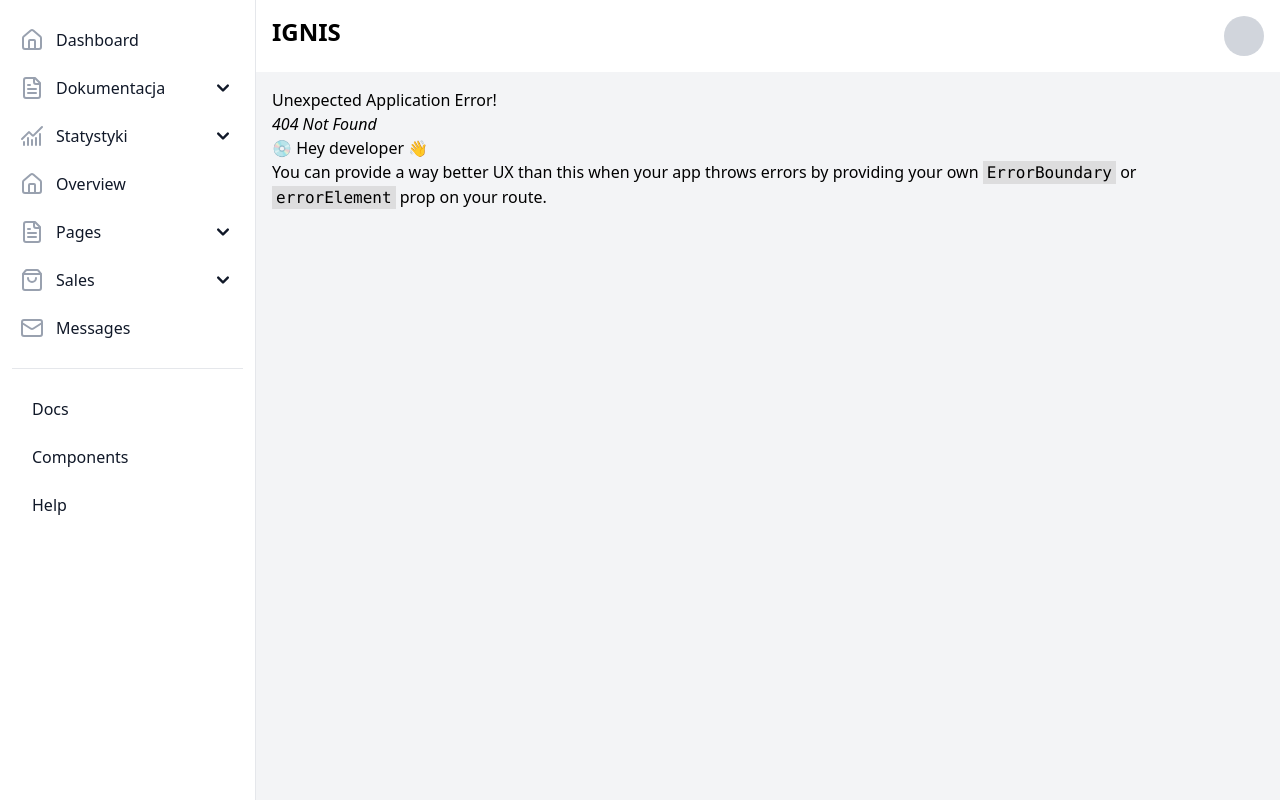
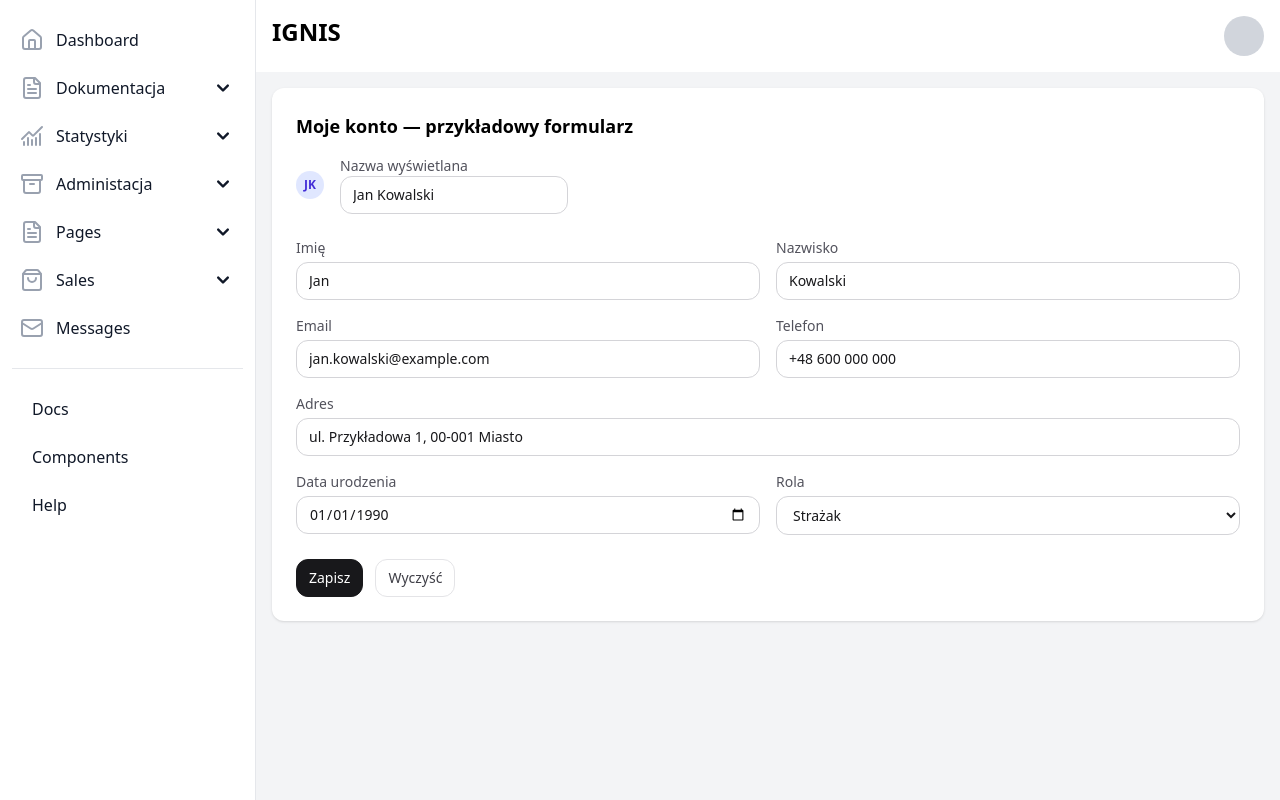
Before and after one commit to kolesie09/Ignis, a React (Vite) app in the folder Ignis-React/: page /my-account in a window 1280 px wide. Before the commit this address had no page. Built offline with nearby package versions, Linux system fonts and the light colour scheme.

Commit message:
Wstępne dodanie strony z informacjami o koncie

```diff
--- a/Ignis-React/src/App.jsx
+++ b/Ignis-React/src/App.jsx
@@ -1,10 +1,7 @@
 import React from "react";
 import AppLayout from "./layout/AppLayout.jsx";
-import Home from "./pages/Home.jsx";
+
 function App() {
-  const [page, setPage] = React.useState("dashboard");
-  const [selected, setSelected] = React.useState(null);
-
   return <AppLayout />;
 }
 
--- a/Ignis-React/src/components/DepartureCard/CarCrewCard.jsx
+++ b/Ignis-React/src/components/DepartureCard/CarCrewCard.jsx
@@ -1,6 +1,7 @@
 import React, { useEffect, useMemo, useState } from "react";
 import { Card, CardBody, CardHeader } from "../Card";
 import SelectInput from "../../components/SelectInput";
+import { Button } from "../../components/Button.jsx";
 
 export default function CrewCar({
   title = "499z01",
@@ -118,6 +119,14 @@ export default function CrewCar({
       <CardBody className="p-4">
         <CardHeader title={title} />
 
+        {enableAutoAssign && (
+          <div className="mb-3">
+            <Button variant="ghost" onClick={autoAssign}>
+              Auto-obsadź
+            </Button>
+          </div>
+        )}
+
         <SelectInput
           value={driver}
           onChange={setDriver}
--- a/Ignis-React/src/components/Inputs.jsx
+++ b/Ignis-React/src/components/Inputs.jsx
@@ -1,3 +1,5 @@
+import { useId } from "react";
+
 export const Input = ({ className = "", ...props }) => (
   <input
     className={`w-full rounded-xl border border-zinc-300 dark:border-zinc-700 bg-white dark:bg-zinc-950 text-zinc-900 dark:text-zinc-100 placeholder-zinc-400 px-3 py-2 text-sm focus:outline-none focus:ring-2 focus:ring-indigo-500/40 focus:border-indigo-500/60 ${className}`}
--- a/Ignis-React/src/components/SelectInput.jsx
+++ b/Ignis-React/src/components/SelectInput.jsx
@@ -41,9 +41,8 @@ export default function SelectInput({
           aria-describedby={error ? errorId : undefined}
         >
           {placeholder && (
-            <option value="" disabled>
-              {placeholder}
-            </option>
+            // placeholder should be selectable so the user can clear the selection
+            <option value="">{placeholder}</option>
           )}
           {options.map((opt) => (
             <option key={opt.value} value={opt.value} disabled={opt.disabled}>
--- a/Ignis-React/src/layout/AppLayout.jsx
+++ b/Ignis-React/src/layout/AppLayout.jsx
@@ -2,11 +2,11 @@ import React, { useState } from "react";
 import Sidebar from "./Sidebar.jsx";
 import { router } from "./Routing.jsx";
 
-import { createBrowserRouter, RouterProvider } from "react-router-dom";
+import { RouterProvider } from "react-router-dom";
 
 export default function AppLayout() {
   const [sidebarOpen, setSidebarOpen] = useState(false);
-  const [darkMode, setDarkMode] = useState(false);
+  const [darkMode, _setDarkMode] = useState(false);
 
   return (
     <div
--- a/Ignis-React/src/layout/Header.jsx
+++ b/Ignis-React/src/layout/Header.jsx
@@ -4,7 +4,6 @@ import { Button } from "../components/Button.jsx";
 export default function Header({
   theme,
   setTheme,
-  openSidebar,
   setOpenSidebar,
   rightOffset = false,
 }) {
--- a/Ignis-React/src/layout/Routing.jsx
+++ b/Ignis-React/src/layout/Routing.jsx
@@ -3,10 +3,14 @@ import Dashboard from "../pages/Dashboard.jsx";
 import Home from "../pages/Home.jsx";
 import DepartureCard from "../pages/documents/Departurecard.jsx";
 import Firefighter from "../pages/statistics/Firefighter.jsx";
+import MyAccount from "../pages/administration/MyAccount.jsx";
 
 export const router = createBrowserRouter([
   { path: "/", element: <Home /> },
   { path: "/home", element: <Home /> },
+  { path: "/dashboard", element: <Dashboard /> },
   { path: "/documents/departurecard", element: <DepartureCard /> },
   { path: "/statistics/firefighter", element: <Firefighter /> },
+  { path: "/administration/myaccount", element: <MyAccount /> },
+  { path: "/my-account", element: <MyAccount /> },
 ]);
--- a/Ignis-React/src/layout/Sidebar.jsx
+++ b/Ignis-React/src/layout/Sidebar.jsx
@@ -7,6 +7,7 @@ import {
   ShoppingBag,
   Mail,
   ChartNoAxesCombined,
+  Archive,
 } from "lucide-react";
 
 export default function Sidebar({ open, onOpenChange }) {
@@ -79,9 +80,15 @@ export default function Sidebar({ open, onOpenChange }) {
             />
 
             <SidebarItem
-              label="Overview"
-              icon={Home}
+              label="Administacja"
+              icon={Archive}
               to={"/home"}
+              subItems={[
+                { label: "Dane osobowe", to: "/administration/myaccount" },
+                { label: "Karta szkoleń", to: "#billing" },
+                { label: "Karta ćwiczeń", to: "#invoice" },
+                { label: "Karta kierowcy", to: "#invoice" },
+              ]}
               onNavigate={() => onOpenChange(false)}
             />
 
--- /dev/null
+++ b/Ignis-React/src/pages/administration/MyAccount.jsx
@@ -0,0 +1,186 @@
+import { useState } from "react";
+import { Input, Select } from "../../components/Inputs.jsx";
+import { Button } from "../../components/Button.jsx";
+import { Avatar } from "../../components/Avatar.jsx";
+
+export default function MyAccount() {
+  const [form, setForm] = useState({
+    firstName: "Jan",
+    lastName: "Kowalski",
+    email: "jan.kowalski@example.com",
+    phone: "+48 600 000 000",
+    address: "ul. Przykładowa 1, 00-001 Miasto",
+    birthDate: "1990-01-01",
+    role: "Strażak",
+    displayName: "Jan Kowalski",
+  });
+
+  const [errors, setErrors] = useState({});
+
+  function handleChange(e) {
+    const { name, value } = e.target;
+    setForm((s) => ({ ...s, [name]: value }));
+  }
+
+  function validate() {
+    const err = {};
+    if (!form.firstName?.trim()) err.firstName = "Imię jest wymagane";
+    if (!form.email?.trim()) err.email = "Email jest wymagany";
+    // prosty regex email (nie idealny, ale wystarczy do demo)
+    if (form.email && !/^[^\s@]+@[^\s@]+\.[^\s@]+$/.test(form.email))
+      err.email = "Nieprawidłowy format email";
+    return err;
+  }
+
+  function handleSubmit(e) {
+    e.preventDefault();
+    const v = validate();
+    setErrors(v);
+    if (Object.keys(v).length === 0) {
+      // Mock submit — w realnej aplikacji wyślij do API
+      console.log("Submitting MyAccount:", form);
+      alert("Dane zapisane (zobacz konsolę)");
+    }
+  }
+
+  function handleReset() {
+    setForm({
+      firstName: "",
+      lastName: "",
+      email: "",
+      phone: "",
+      address: "",
+      birthDate: "",
+      role: "",
+      displayName: "",
+    });
+    setErrors({});
+  }
+
+  return (
+    <div className="p-6 bg-white dark:bg-zinc-950 rounded-xl shadow-sm">
+      <h2 className="text-lg font-semibold mb-4">
+        Moje konto — przykładowy formularz
+      </h2>
+
+      <form onSubmit={handleSubmit} className="space-y-6">
+        <div className="flex items-center gap-4">
+          <Avatar name={form.displayName || "Użytkownik"} />
+          <div>
+            <label className="block text-sm text-zinc-600 dark:text-zinc-300">
+              Nazwa wyświetlana
+            </label>
+            <Input
+              name="displayName"
+              value={form.displayName}
+              onChange={handleChange}
+              placeholder="Twoja nazwa"
+            />
+          </div>
+        </div>
+
+        <div className="grid grid-cols-1 md:grid-cols-2 gap-4">
+          <div>
+            <label className="block mb-1 text-sm text-zinc-600 dark:text-zinc-300">
+              Imię
+            </label>
+            <Input
+              name="firstName"
+              value={form.firstName}
+              onChange={handleChange}
+              placeholder="Np. Jan"
+            />
+            {errors.firstName && (
+              <p className="mt-1 text-xs text-red-600">{errors.firstName}</p>
+            )}
+          </div>
+
+          <div>
+            <label className="block mb-1 text-sm text-zinc-600 dark:text-zinc-300">
+              Nazwisko
+            </label>
+            <Input
+              name="lastName"
+              value={form.lastName}
+              onChange={handleChange}
+              placeholder="Np. Kowalski"
+            />
+          </div>
+
+          <div>
+            <label className="block mb-1 text-sm text-zinc-600 dark:text-zinc-300">
+              Email
+            </label>
+            <Input
+              name="email"
+              type="email"
+              value={form.email}
+              onChange={handleChange}
+              placeholder="np@example.com"
+            />
+            {errors.email && (
+              <p className="mt-1 text-xs text-red-600">{errors.email}</p>
+            )}
+          </div>
+
+          <div>
+            <label className="block mb-1 text-sm text-zinc-600 dark:text-zinc-300">
+              Telefon
+            </label>
+            <Input
+              name="phone"
+              value={form.phone}
+              onChange={handleChange}
+              placeholder="+48 600 000 000"
+            />
+          </div>
+
+          <div className="md:col-span-2">
+            <label className="block mb-1 text-sm text-zinc-600 dark:text-zinc-300">
+              Adres
+            </label>
+            <Input
+              name="address"
+              value={form.address}
+              onChange={handleChange}
+              placeholder="ul. Przykładowa 1, Miasto"
+            />
+          </div>
+
+          <div>
+            <label className="block mb-1 text-sm text-zinc-600 dark:text-zinc-300">
+              Data urodzenia
+            </label>
+            <Input
+              name="birthDate"
+              type="date"
+              value={form.birthDate}
+              onChange={handleChange}
+            />
+          </div>
+
+          <div>
+            <label className="block mb-1 text-sm text-zinc-600 dark:text-zinc-300">
+              Rola
+            </label>
+            <Select name="role" value={form.role} onChange={handleChange}>
+              <option value="">Wybierz rolę</option>
+              <option value="Strażak">Strażak</option>
+              <option value="Dowódca">Dowódca</option>
+              <option value="Technik">Technik</option>
+            </Select>
+          </div>
+        </div>
+
+        <div className="flex items-center gap-3">
+          <Button type="submit" variant="primary">
+            Zapisz
+          </Button>
+          <Button type="button" variant="ghost" onClick={handleReset}>
+            Wyczyść
+          </Button>
+        </div>
+      </form>
+    </div>
+  );
+}
--- a/Ignis-React/src/pages/documents/Departurecard.jsx
+++ b/Ignis-React/src/pages/documents/Departurecard.jsx
@@ -31,7 +31,6 @@ const collectUsed = (crews) => {
 };
 
 export default function DepartureCard({
-  teamss = [], // jedna WSPÓLNA lista dla wszystkich pojazdów
   vehicles = [
     { id: "499z01", title: "499z01", firefightersCount: 4 },
     { id: "499z02", title: "499z02", firefightersCount: 2 },
@@ -64,27 +63,63 @@ export default function DepartureCard({
     setCrews((prev) => ({ ...prev, [id]: value }));
   };
   const id = "reporter";
-  const label = "Zgłaszający";
-  const placeholder = "Wpisz nazwisko…";
+  const _label = "Zgłaszający";
+  const _placeholder = "Wpisz nazwisko…";
   const [value, setValue] = React.useState("");
-  const options = ["Kowalski", "Nowak", "Wiśniewski"];
+  const reporters = [
+    "Kowalski",
+    "Nowak",
+    "Wiśniewski",
+    "Zieliński",
+    "Lewandowski",
+  ];
   const [timeDeparture, setTimeDeparture] = React.useState("18:30");
   const [timeArrival, setTimeArrival] = React.useState("18:30");
   const today = new Date();
   const nextYear = new Date(today);
   nextYear.setFullYear(today.getFullYear() + 1);
   const [date, setDate] = React.useState(toISODate(today));
-  const [team, setTeam] = React.useState("");
-  const [crew, setCrew] = useState({
+  // oddzielne stany dla pól, żeby nie używać tej samej zmiennej wszędzie
+  const [location, setLocation] = React.useState("");
+  const [street, setStreet] = React.useState("");
+  const [distance, setDistance] = React.useState("");
+  const [category, setCategory] = React.useState("");
+  const [reason, setReason] = React.useState("");
+  const [_crew, _setCrew] = useState({
     driver: "",
     commander: "",
     firefighters: Array(4).fill(""),
   });
 
-  const teams = [
-    { value: "spojnia", label: "Barlinek" },
-    { value: "astoria", label: "Rychnów" },
-    { value: "polonia", label: "Mostkowo", disabled: true }, // przykład disabled
+  const locations = [
+    { value: "barlinek", label: "Barlinek" },
+    { value: "rychnow", label: "Rychnów" },
+    { value: "mostkowo", label: "Mostkowo" },
+    { value: "gorzow", label: "Gorzów Wielkopolski" },
+  ];
+
+  const streets = [
+    { value: "main", label: "ul. Główna" },
+    { value: "3maja", label: "ul. 3 Maja" },
+    { value: "krakowska", label: "ul. Krakowska" },
+  ];
+
+  const distances = [
+    { value: "5", label: "5 km" },
+    { value: "10", label: "10 km" },
+    { value: "20", label: "20 km" },
+  ];
+
+  const categories = [
+    { value: "traffic", label: "Wypadek drogowy" },
+    { value: "fire", label: "Pożar" },
+    { value: "medical", label: "Pomoc medyczna" },
+  ];
+
+  const reasons = [
+    { value: "alarm", label: "Alarm" },
+    { value: "false_alarm", label: "Fałszywy alarm" },
+    { value: "assistance", label: "Pomoc innym służbom" },
   ];
 
   return (
@@ -107,7 +142,7 @@ export default function DepartureCard({
             />
 
             <datalist id={`${id}-list`}>
-              {options.map((opt) => (
+              {reporters.map((opt) => (
                 <option key={opt} value={opt} />
               ))}
             </datalist>
@@ -148,29 +183,29 @@ export default function DepartureCard({
       <Card>
         <CardBody className="p-4">
           <SelectInput
-            value={team}
-            onChange={setTeam}
-            options={teams}
+            value={location}
+            onChange={setLocation}
+            options={locations}
             label="Miejscowość: "
             placeholder="— wybierz miejscowość —"
             required
           />
           <SelectInput
             className="mt-5"
-            value={team}
-            onChange={setTeam}
-            options={teams}
+            value={street}
+            onChange={setStreet}
+            options={streets}
             label="Ulica: "
-            placeholder="— wybierz ulice —"
+            placeholder="— wybierz ulicę —"
             required
           />
           <SelectInput
             className="mt-5"
-            value={team}
-            onChange={setTeam}
-            options={teams}
+            value={distance}
+            onChange={setDistance}
+            options={distances}
             label="Liczba kilometrów: "
-            placeholder="— wybierz liczbe kilometrów —"
+            placeholder="— wybierz liczbę kilometrów —"
             required
           />
         </CardBody>
@@ -178,18 +213,18 @@ export default function DepartureCard({
       <Card>
         <CardBody className="p-4">
           <SelectInput
-            value={team}
-            onChange={setTeam}
-            options={teams}
+            value={category}
+            onChange={setCategory}
+            options={categories}
             label="Kategoria: "
-            placeholder="— wybierz kategorie —"
+            placeholder="— wybierz kategorię —"
             required
           />
           <SelectInput
             className="mt-5"
-            value={team}
-            onChange={setTeam}
-            options={teams}
+            value={reason}
+            onChange={setReason}
+            options={reasons}
             label="Powód: "
             placeholder="— wybierz powód —"
             required
@@ -203,7 +238,7 @@ export default function DepartureCard({
               <CrewCar
                 key={v.id}
                 title={v.title}
-                teams={teams} // ta sama lista dla wszystkich
+                teams={reporters} // ta sama lista dla wszystkich
                 value={crews[v.id]}
                 onChange={(val) => handleChange(v.id, val)}
                 firefightersCount={v.firefightersCount}
--- a/Ignis-React/src/pages/statistics/Firefighter.jsx
+++ b/Ignis-React/src/pages/statistics/Firefighter.jsx
@@ -38,6 +38,7 @@ export default function Firefighter() {
                 <th>Nazwa</th>
                 <th>Liczba wyjazdów</th>
                 <th>Poświęcony czas</th>
+                <th>Procent</th>
               </tr>
             </thead>
             <tbody className="bg-white dark:bg-gray-800">
@@ -47,6 +48,7 @@ export default function Firefighter() {
                   who={n.who}
                   departure={n.departure}
                   hour={n.hour}
+                  percent={n.percent}
                 />
               ))}
             </tbody>
```
Also changed, not shown: Ignis-React/src/layout/Main.jsx (+5 -5 lines).
